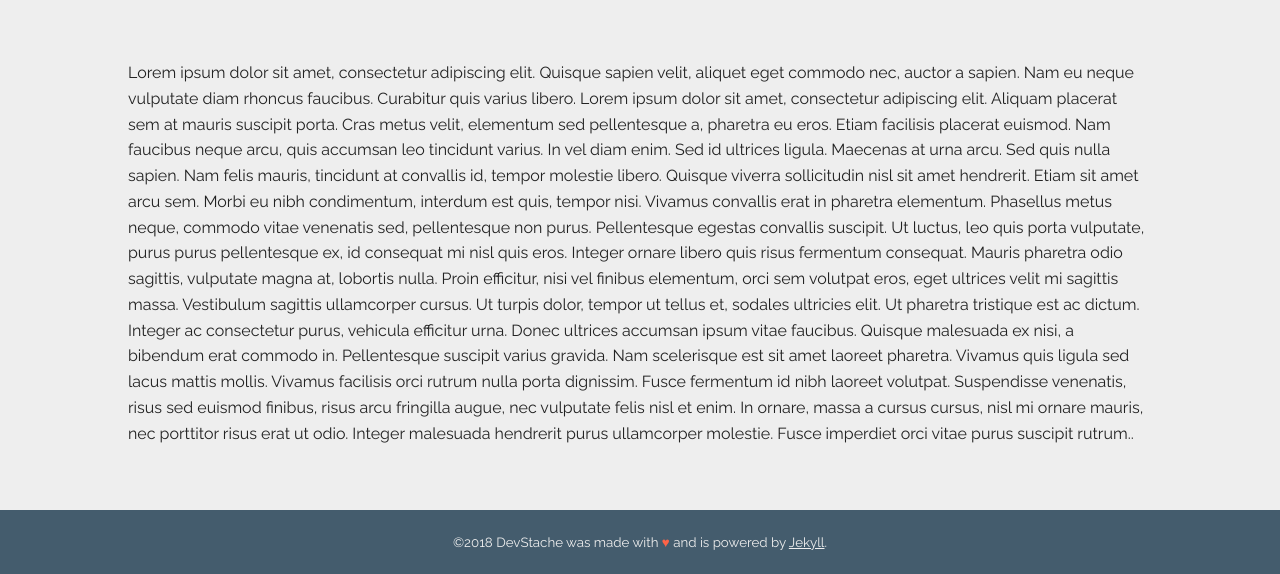
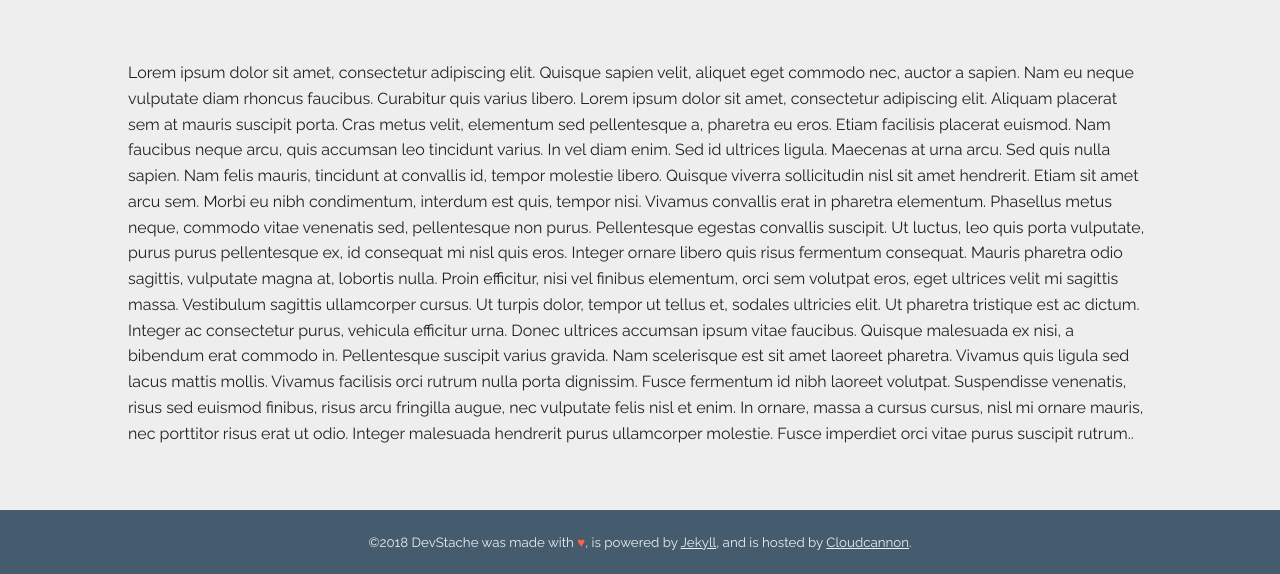
Before and after one commit to mattacraig/DevStache, a Jekyll site: the page built from about.html, in a window 1280 px wide and 900 px high, scrolled down 398 px, cut to the strip 326-900 px from the top of the window. Built offline with Jekyll 4.4.1, drawn with Linux system fonts in a browser that asks for light colours; comment, search, counter and statistics services are not loaded.

Commit message:
add footer text

```diff
--- a/_includes/footer.html
+++ b/_includes/footer.html
@@ -1,7 +1,11 @@
 <footer>
-  <small>&copy;{{site.time | date: "%Y"}} DevStache was made with <span class="heart">&hearts;</span> and is powered by <a href="https://jekyllrb.com/" target="_blank">Jekyll</a>.</small>
+  <small>&copy;{{site.time | date: "%Y"}} DevStache was made with
+    <span class="heart">&hearts;</span>, is powered by
+    <a href="https://jekyllrb.com/" target="_blank">Jekyll</a>, and is hosted by
+    <a href="https://cloudcannon.com/">Cloudcannon</a>.</small>
 </footer>
 
 <script src="/js/main.js"></script>
 </body>
+
 </html>
```
Also changed, not shown: _layouts/post.html (+4 -3 lines).
